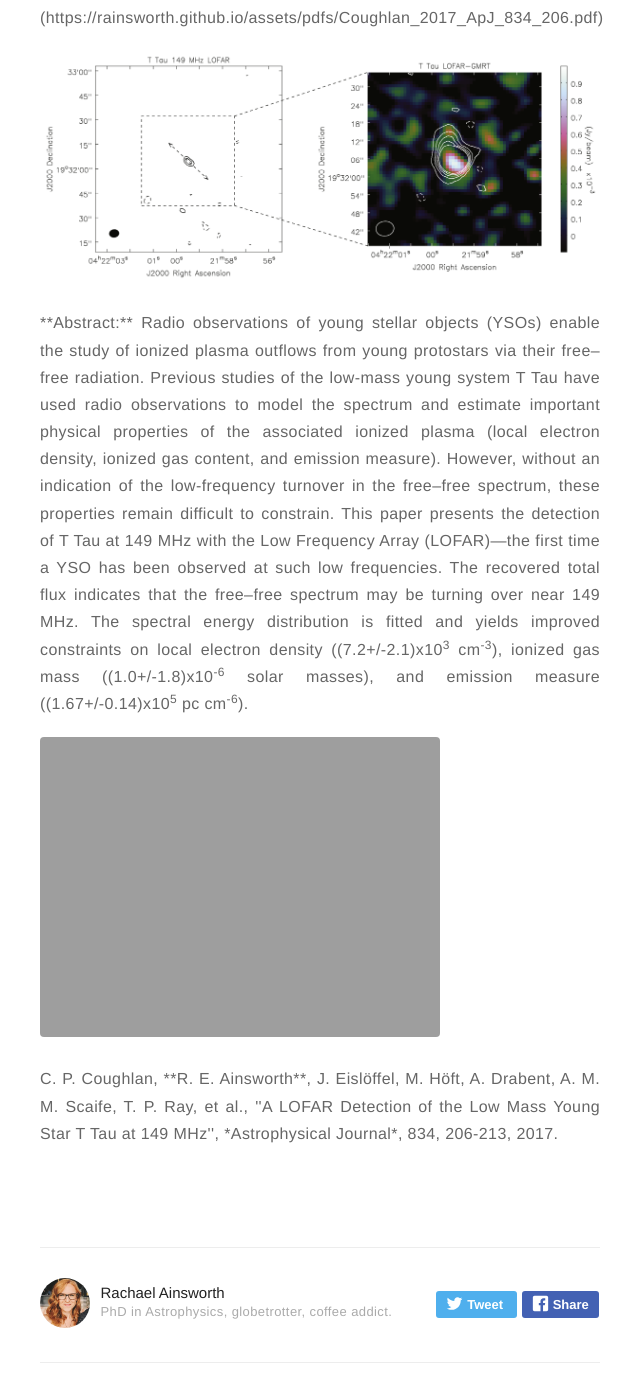
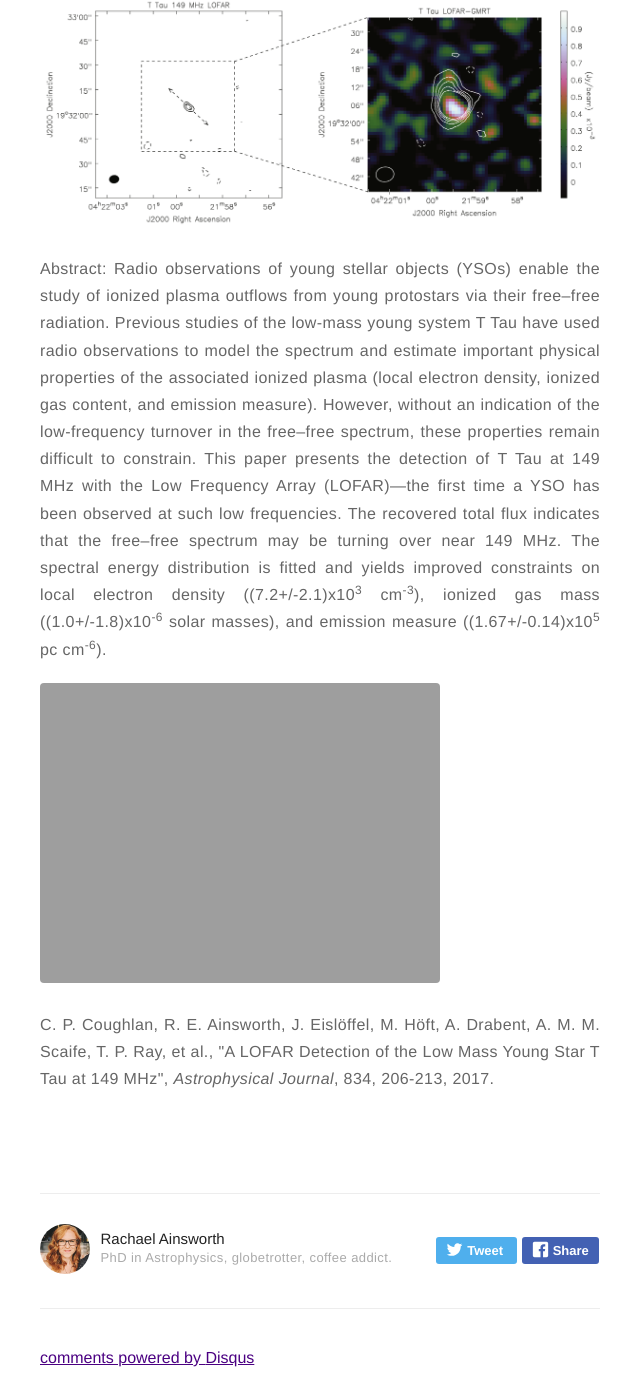
Before and after one commit to rainsworth/rainsworth.github.io_old, a Jekyll site: the page built from _posts/2017-01-27-TTAU-with-LOFAR.markdown, in a window 1280 px wide and 1400 px high, scrolled down 391 px. Shown: the whole window, without its empty margins (320-960 px from the left). Built offline with Jekyll 4.4.1, drawn with Linux system fonts in a browser that asks for light colours; comment, search, counter and statistics services are not loaded; some of the changed text lies outside the part shown.

Commit message:
Update 2017-01-27-TTAU-with-LOFAR.markdown

```diff
--- a/_posts/2017-01-27-TTAU-with-LOFAR.markdown
+++ b/_posts/2017-01-27-TTAU-with-LOFAR.markdown
@@ -14,13 +14,13 @@ author: rainsworth
 externalLink: false
 ---
 
-<p align="center">[ADS link](http://adsabs.harvard.edu/abs/2017ApJ...834..206C) | [Full PDF](https://rainsworth.github.io/assets/pdfs/Coughlan_2017_ApJ_834_206.pdf)</p>
+<p align="center"><a href="http://adsabs.harvard.edu/abs/2017ApJ...834..206C">ADS link</a> | <a href="https://rainsworth.github.io/assets/pdfs/Coughlan_2017_ApJ_834_206.pdf">Full PDF</a></p>
 
 ![TTau LOFAR image](https://rainsworth.github.io/assets/images/projects/TTAU_LOFAR_image.png)
 
 
-<p align="justify">**Abstract:** Radio observations of young stellar objects (YSOs) enable the study of ionized plasma outflows from young protostars via their free–free radiation. Previous studies of the low-mass young system T Tau have used radio observations to model the spectrum and estimate important physical properties of the associated ionized plasma (local electron density, ionized gas content, and emission measure). However, without an indication of the low-frequency turnover in the free–free spectrum, these properties remain difficult to constrain. This paper presents the detection of T Tau at 149 MHz with the Low Frequency Array (LOFAR)—the first time a YSO has been observed at such low frequencies. The recovered total flux indicates that the free–free spectrum may be turning over near 149 MHz. The spectral energy distribution is fitted and yields improved constraints on local electron density ((7.2+/-2.1)x10<sup>3</sup> cm<sup>‑3</sup>), ionized gas mass ((1.0+/-1.8)x10<sup>-6</sup> solar masses), and emission measure ((1.67+/-0.14)x10<sup>5</sup> pc cm<sup>‑6</sup>).</p>
+<p align="justify"><b>Abstract:</b> Radio observations of young stellar objects (YSOs) enable the study of ionized plasma outflows from young protostars via their free–free radiation. Previous studies of the low-mass young system T Tau have used radio observations to model the spectrum and estimate important physical properties of the associated ionized plasma (local electron density, ionized gas content, and emission measure). However, without an indication of the low-frequency turnover in the free–free spectrum, these properties remain difficult to constrain. This paper presents the detection of T Tau at 149 MHz with the Low Frequency Array (LOFAR)—the first time a YSO has been observed at such low frequencies. The recovered total flux indicates that the free–free spectrum may be turning over near 149 MHz. The spectral energy distribution is fitted and yields improved constraints on local electron density ((7.2+/-2.1)x10<sup>3</sup> cm<sup>‑3</sup>), ionized gas mass ((1.0+/-1.8)x10<sup>-6</sup> solar masses), and emission measure ((1.67+/-0.14)x10<sup>5</sup> pc cm<sup>‑6</sup>).</p>
 
 ![TTau LOFAR SED](https://rainsworth.github.io/assets/images/projects/TTAU_LOFAR_SED.png)
 
-<p align="justify">C. P. Coughlan, **R. E. Ainsworth**, J. Eislöffel, M. Höft, A. Drabent, A. M. M. Scaife, T. P. Ray, et al., ''A LOFAR Detection of the Low Mass Young Star T Tau at 149 MHz'', *Astrophysical Journal*, 834, 206-213, 2017.</p>
+<p align="justify">C. P. Coughlan, <b>R. E. Ainsworth</b>, J. Eislöffel, M. Höft, A. Drabent, A. M. M. Scaife, T. P. Ray, et al., "A LOFAR Detection of the Low Mass Young Star T Tau at 149 MHz", <i>Astrophysical Journal</i>, 834, 206-213, 2017.</p>
```
